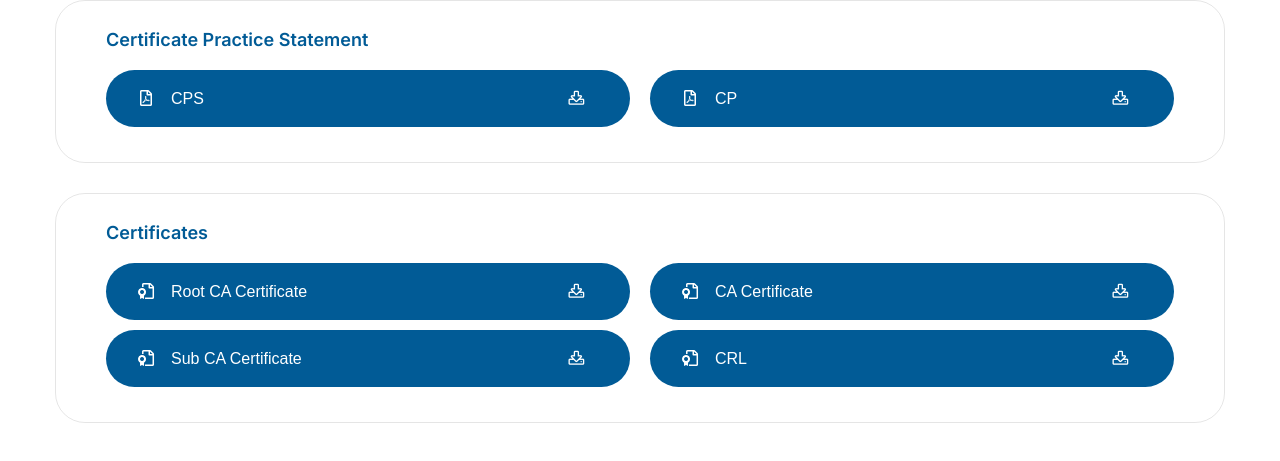
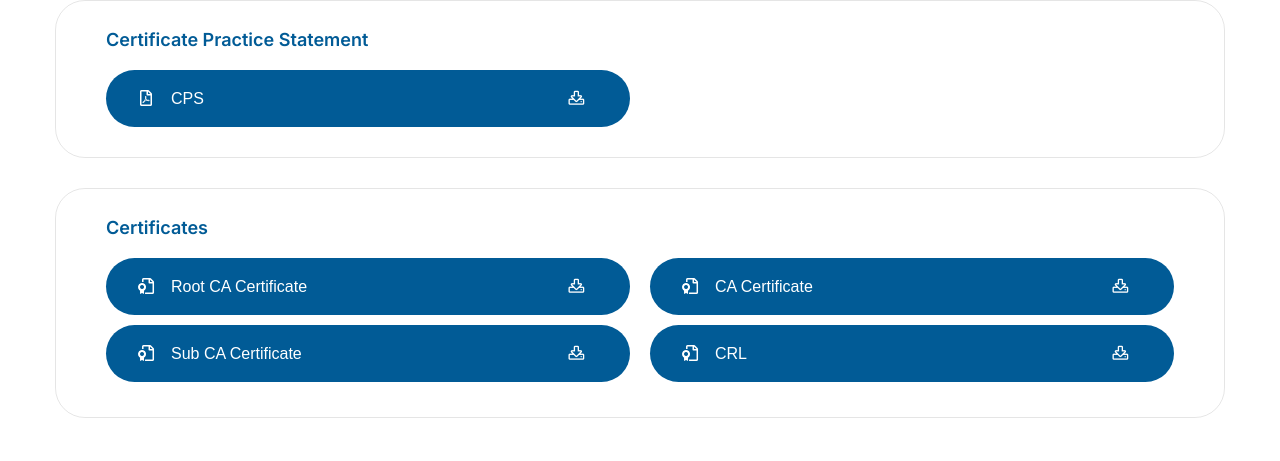
Before and after one commit to Relief-Validation-LTD/rvl_website, a plain HTML site: page repository.html in a window 1280 px wide. Shown: the part 189-650 px from the top of the page. Drawn offline with Linux system fonts and the light colour scheme.

Commit message:
Update repository.html

```diff
--- a/repository.html
+++ b/repository.html
@@ -25,7 +25,7 @@
 					</div>
 					<ul class="brochure-list">
 						<li><a href="docs/RVL_CPS.pdf" target="_blank"><span class="icon fa-solid fa-file-pdf fa-fw"></span>CPS<i><span class="icon fa-solid fa-download fa-fw"></span></i></a></li>
-						<li><a href="docs/RVLCA-CP_9_may_23.pdf" target="_blank"><span class="icon fa-solid fa-file-pdf fa-fw"></span>CP<i><span class="icon fa-solid fa-download fa-fw"></span></i></a></li>
+						<!-- <li><a href="docs/RVLCA-CP_9_may_23.pdf" target="_blank"><span class="icon fa-solid fa-file-pdf fa-fw"></span>CP<i><span class="icon fa-solid fa-download fa-fw"></span></i></a></li> -->
 						<!-- <li><a href="#"><span class="icon fa-solid fa-file-certificate fa-fw"></span>Sub CA Certificate <i><span class="icon fa-solid fa-download fa-fw"></span></i></a></li>
 						<li><a href="#"><span class="icon fa-solid fa-file-certificate fa-fw"></span>CA Certificate <i><span class="icon fa-solid fa-download fa-fw"></span></i></a></li>
 						<li><a href="#"><span class="icon fa-solid fa-file-certificate fa-fw"></span>CRL <i><span class="icon fa-solid fa-download fa-fw"></span></i></a></li> -->
```
